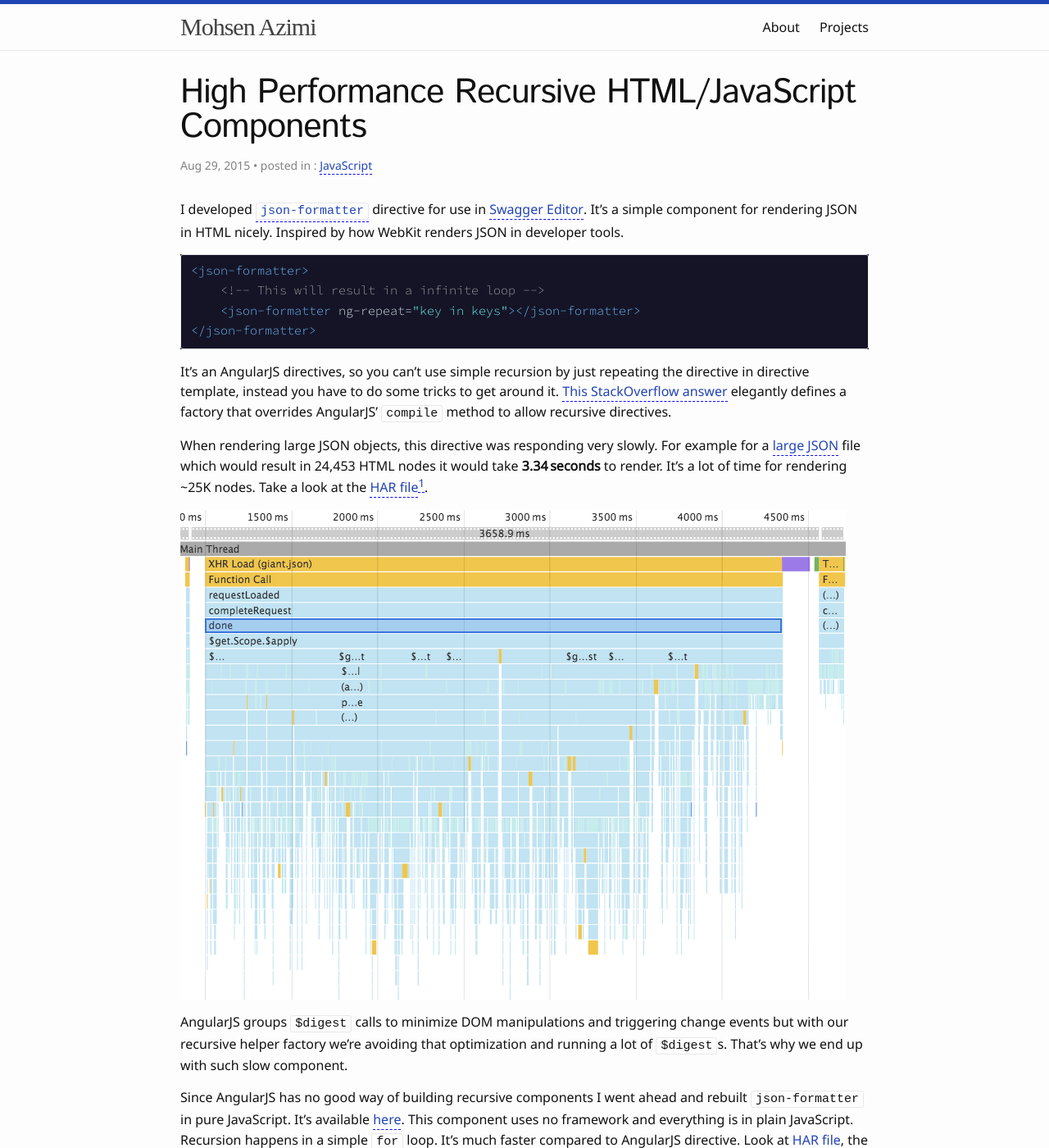
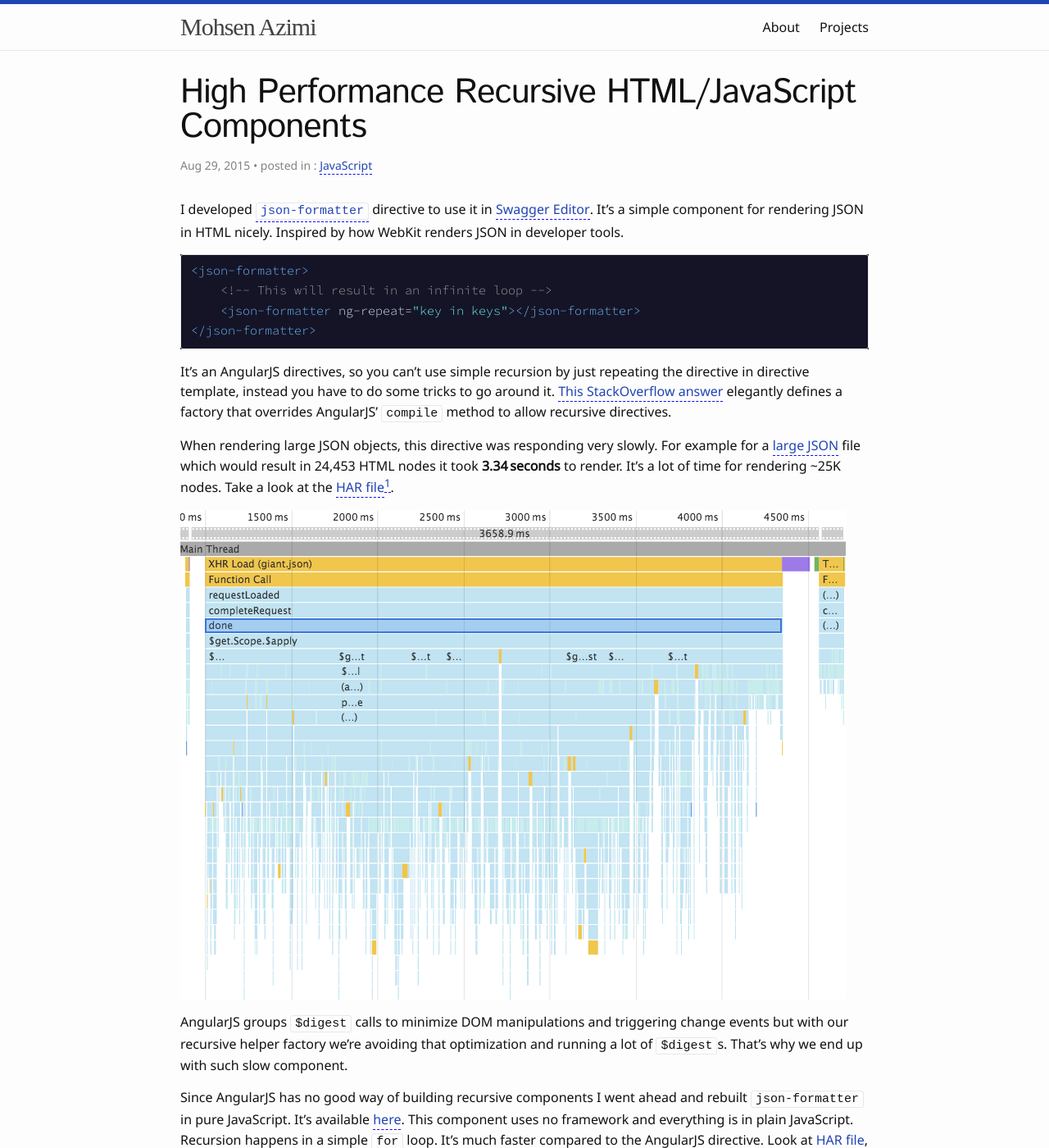
Before and after one commit to mohsen1/mohsen1.github.io, a Jekyll site: the page built from _posts/2015-08-29-high-performance-recursive-components.markdown, in a window 1280 px wide and 1400 px high. Shown: the whole window at 82% size. Built offline with Jekyll 4.4.1, drawn with Linux system fonts in a browser that asks for light colours; some web fonts are replaced.

Commit message:
Typo😓

```diff
--- a/_posts/2015-08-29-high-performance-recursive-components.markdown
+++ b/_posts/2015-08-29-high-performance-recursive-components.markdown
@@ -5,18 +5,18 @@ date:   2015-08-29 21:28:09
 tags: [js]
 ---
 
-I developed [`json-formatter`](https://github.com/mohsen1/json-formatter) directive for use in [Swagger Editor](https://github.com/swagger-api/swagger-editor). It's a simple component for rendering JSON in HTML nicely. Inspired by how WebKit renders JSON in developer tools.
+I developed [`json-formatter`](https://github.com/mohsen1/json-formatter) directive to use it in [Swagger Editor](https://github.com/swagger-api/swagger-editor). It's a simple component for rendering JSON in HTML nicely. Inspired by how WebKit renders JSON in developer tools.
 
 {% highlight html %}
 <json-formatter>
-    <!-- This will result in a infinite loop -->
+    <!-- This will result in an infinite loop -->
     <json-formatter ng-repeat="key in keys"></json-formatter>
 </json-formatter>
 {% endhighlight %}
 
-It's an AngularJS directives, so you can't use simple recursion by just repeating the directive in directive template, instead you have to do some tricks to get around it. [This StackOverflow answer](http://stackoverflow.com/questions/14430655/recursion-in-angular-directives/18609594#18609594) elegantly defines a factory that overrides AngularJS' `compile` method to allow recursive directives.
+It's an AngularJS directives, so you can't use simple recursion by just repeating the directive in directive template, instead you have to do some tricks to go around it. [This StackOverflow answer](http://stackoverflow.com/questions/14430655/recursion-in-angular-directives/18609594#18609594) elegantly defines a factory that overrides AngularJS' `compile` method to allow recursive directives.
 
-When rendering large JSON objects, this directive was responding very slowly. For example for a [large JSON](https://raw.githubusercontent.com/mohsen1/json-formatter-js/ecdfa398655469c5265503fc1d267fae0c1a1800/demo/giant.json) file which would result in 24,453 HTML nodes it would take **3.34 seconds** to render. It's a lot of time for rendering ~25K nodes. Take a look at the [HAR file](/assets/other/json-formatter-angular.har)[^har].
+When rendering large JSON objects, this directive was responding very slowly. For example for a [large JSON](https://raw.githubusercontent.com/mohsen1/json-formatter-js/ecdfa398655469c5265503fc1d267fae0c1a1800/demo/giant.json) file which would result in 24,453 HTML nodes it took **3.34 seconds** to render. It's a lot of time for rendering ~25K nodes. Take a look at the [HAR file](/assets/other/json-formatter-angular.har)[^har].
 
 <p>
   <img src="/assets/images/angular-timeline.png" alt="AngularJS recursive $digest calls">
@@ -24,7 +24,7 @@ When rendering large JSON objects, this directive was responding very slowly. Fo
 
 AngularJS groups `$digest` calls to minimize DOM manipulations and triggering change events but with our recursive helper factory we're avoiding that optimization and running a lot of `$digest`s. That's why we end up with such slow component.
 
-Since AngularJS has no good way of building recursive components I went ahead and rebuilt `json-formatter` in pure JavaScript. It's available [here](https://github.com/mohsen1/json-formatter-js). This component uses no framework and everything is in plain JavaScript. Recursion happens in a simple `for` loop. It's much faster compared to AngularJS directive. Look at [HAR file](/assets/other/json-formatter-js.har), the same JSON renders in **981 milliseconds**.
+Since AngularJS has no good way of building recursive components I went ahead and rebuilt `json-formatter` in pure JavaScript. It's available [here](https://github.com/mohsen1/json-formatter-js). This component uses no framework and everything is in plain JavaScript. Recursion happens in a simple `for` loop. It's much faster compared to the AngularJS directive. Look at [HAR file](/assets/other/json-formatter-js.har), the same JSON renders in **981 milliseconds**.
 
 <p>
   <img src="/assets/images/js-timeline.png" alt="AngularJS recursive $digest calls">
```
